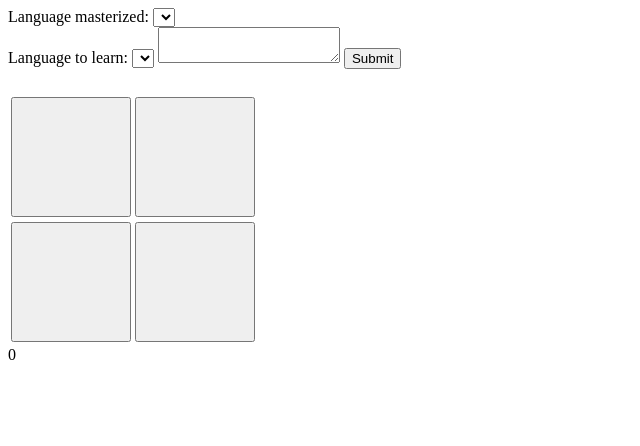
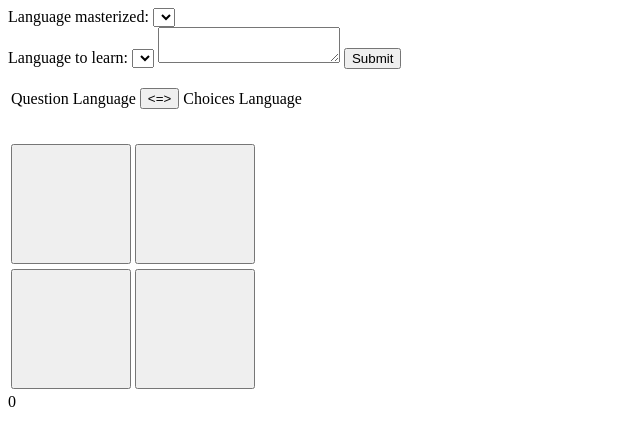
Before and after one commit to guigui2993/vocLearn, a PHP site: page /vocLearn.php in a window 1280 px wide. Shown: the top 446 px of the page, without its empty margins (0-640 px from the left). Run offline with PHP 8.4, Linux system fonts and the light colour scheme; data that the repository does not hold is empty.

Commit message:
Update vocLearn.php

```diff
--- a/vocLearn.php
+++ b/vocLearn.php
@@ -6,7 +6,7 @@
   <meta name="viewport" content="width=device-width">
   <title>JS Bin</title>
 <style id="jsbin-css">
-button{
+button.MCQ{
   width: 120px;
   height: 120px;
 }
@@ -111,7 +111,21 @@ try
 		<textarea id="addWords" name="addWords"></textarea>
 		<input type="submit" value="Submit">
 	</form>
+  <table>
+  <tr>
+	<td>Question Language</td>
+	<td><button id="switchLang"><=></button></td>
+	<td>Choices Language</td>
+  </tr>
+  <tr>
+	<td id="questLang"><?php echo $LangList[$M_Lang];?></td>
+	<td></td>
+	<td id="choicesLang"><?php echo $LangList[$L_Lang];?></td>
+  </tr>
 
+    <p id="dbg"></p>
+    <p id="disp"></p>
+</table>
 
   <h1 id="ans"></h1>
   <table>
@@ -119,12 +133,12 @@ try
   <td colspan="2" id="quest"></td>
   </tr>
   <tr>
-  <td><button id="but_0"></button></td>
-  <td><button id="but_1"></button></td>
+  <td><button id="but_0" class="MCQ"></button></td>
+  <td><button id="but_1" class="MCQ"></button></td>
   </tr>
   <tr>
-  <td><button id="but_2"></button></td>
-  <td><button id="but_3"></button></td>
+  <td><button id="but_2" class="MCQ"></button></td>
+  <td><button id="but_3" class="MCQ"></button></td>
   </tr>
 
     <p id="dbg"></p>
@@ -233,7 +247,7 @@ displayMCQ();
 // FN 0.4+0.6
 // FP 0.2
 
-$( "button" ).click(function() {
+$("button.MCQ").click(function() {
   //$( "#target" ).click();
   var clk = 3-idx.indexOf(Number(this.id.slice(-1)));
   if(this.id==mcq.ans){
@@ -298,6 +312,16 @@ $( "button" ).click(function() {
 	}
 });
 
+$("#switchLang").click(function(){
+	var tmp = wordList[1];
+	wordList[1] = wordList[0];
+	wordList[0] = tmp;
+	tmp = $("#questLang").html();
+	$("#questLang").html($("#choicesLang").html());
+	$("#choicesLang").html(tmp);
+	mcq = generateMCQ(wordList);
+	displayMCQ();
+});
 </script>
 
 <?php
```
